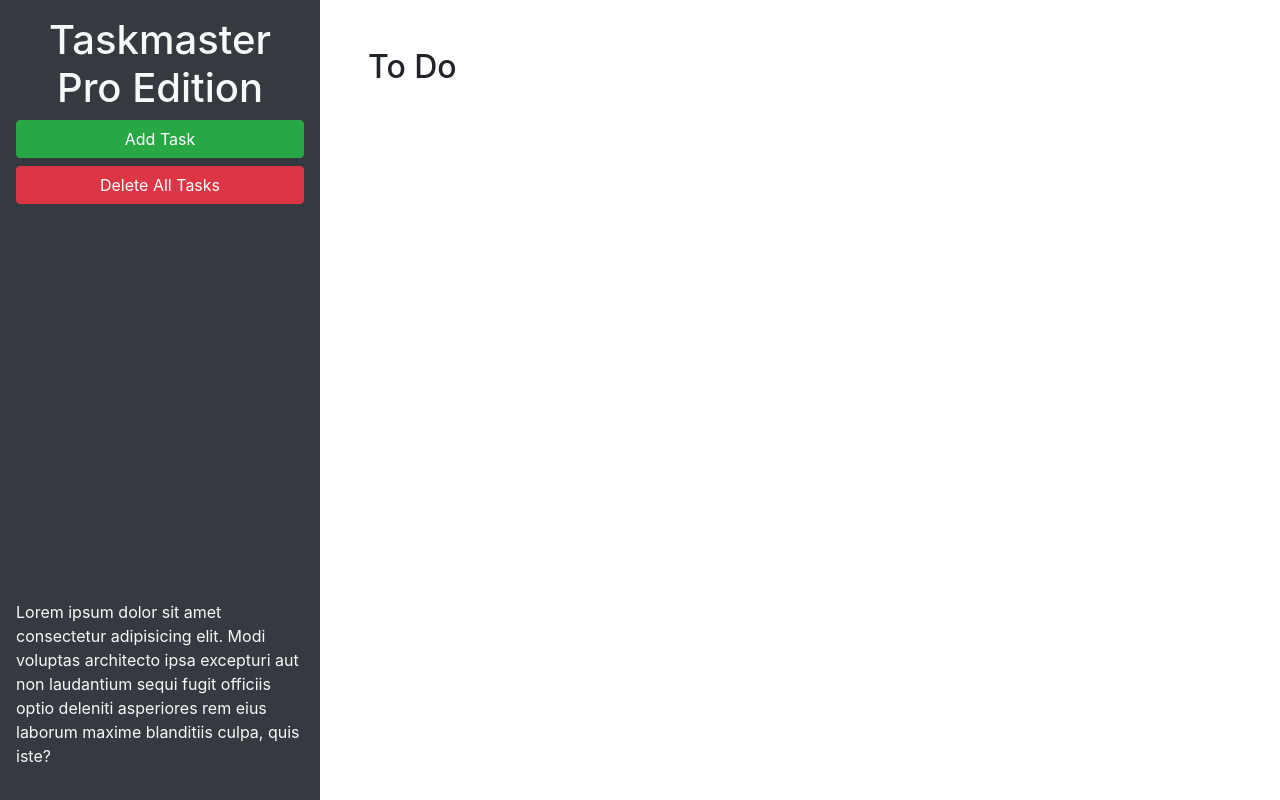
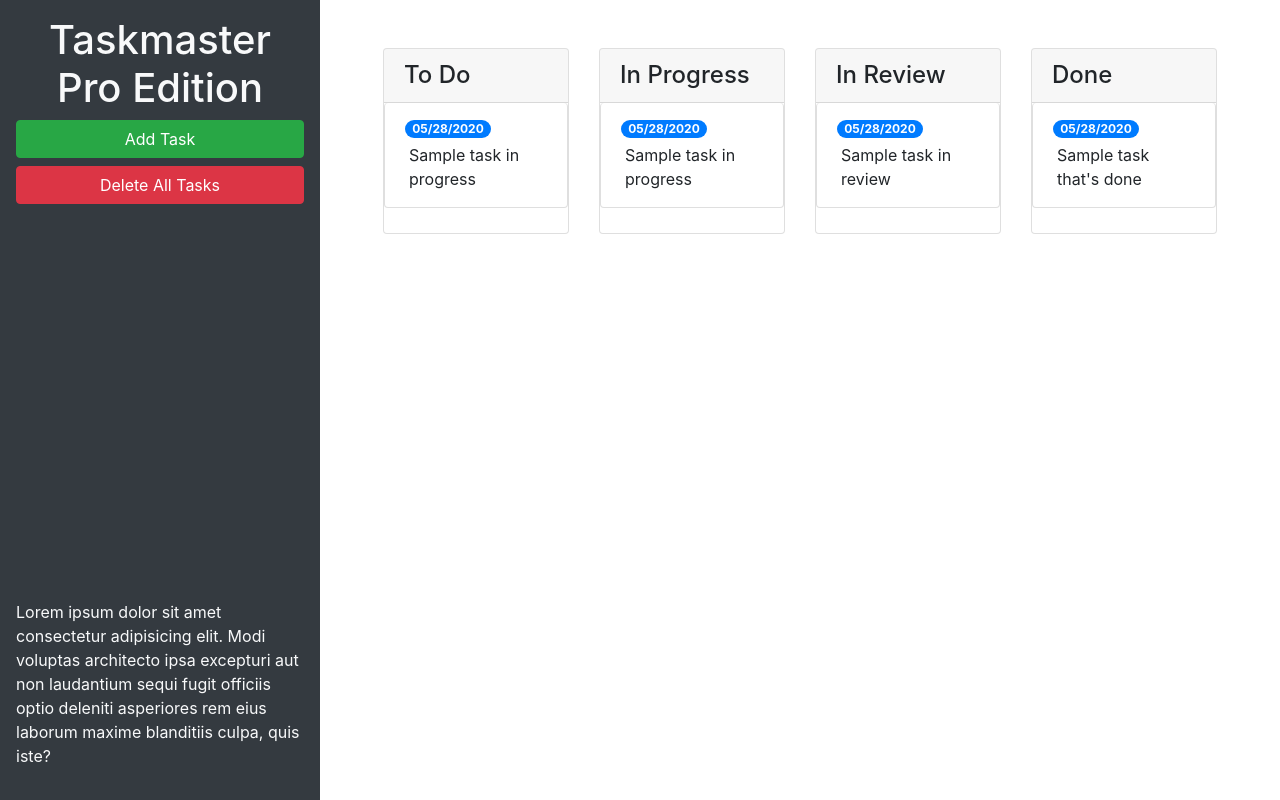
Before and after one commit to melissadaska/taskmaster-pro, a plain HTML site: page index.html in a window 1280 px wide. Drawn offline with nearby package versions, Linux system fonts and the light colour scheme.

Commit message:
add bootstrap components

```diff
--- a/index.html
+++ b/index.html
@@ -24,9 +24,67 @@
       </p>
     </header>
     <main class="col-12 col-lg-9">
-      <div class="m-5">
-        <h2>To Do</h2>
-        <ul id="list-toDo" class="list-group"> </ul>
+      <div class="m-5 row justify-content-around">
+        <!-- todo start -->
+        <div class="col-12 col-md-6 col-xl-3 mb-3">
+          <div class="card">
+            <h4 class="card-header">
+              To Do
+            </h4>
+            <ul id="list-toDo" class="list-group">
+              <li class="list-group-item">
+                <span class="badge badge-primary badge-pill">05/28/2020</span>
+                <p class="m-1">Sample task in progress</p>
+              </li>
+            </ul>
+          </div>
+        </div>
+        <!-- todo end -->
+        <!-- in progress start -->
+        <div class="col-12 col-md-6 col-xl-3 mb-3">
+          <div class="card">
+            <h4 class="card-header">
+              In Progress
+            </h4>
+            <ul id="list-inProgress" class="list-group">
+              <li class="list-group-item">
+                <span class="badge badge-primary badge-pill">05/28/2020</span>
+                <p class="m-1">Sample task in progress</p>
+              </li>
+            </ul>
+          </div>
+        </div>
+        <!-- in progress end -->
+        <!-- in review start -->
+        <div class="col-12 col-md-6 col-xl-3 mb-3">
+          <div class="card">
+            <h4 class="card-header">
+              In Review
+            </h4>
+            <ul id="list-inReview" class="list-group">
+              <li class="list-group-item">
+                <span class="badge badge-primary badge-pill">05/28/2020</span>
+                <p class="m-1">Sample task in review</p>
+              </li>
+            </ul>
+          </div>
+        </div>
+        <!-- in review end -->
+        <!-- done start -->
+        <div class="col-12 col-md-6 col-xl-3 mb-3">
+          <div class="card">
+            <h4 class="card-header">
+              Done
+            </h4>
+            <ul id="list-done" class="list-group">
+              <li class="list-group-item">
+                <span class="badge badge-primary badge-pill">05/28/2020</span>
+                <p class="m-1">Sample task that's done</p>
+              </li>
+            </ul>
+          </div>
+        </div>
+        <!-- done end -->
       </div>
     </main>
   </div>
@@ -46,11 +104,11 @@
           <form>
             <div class="form-group">
               <label for="modalTaskDescription">Task description</label>
-              <textarea id="modalTaskDescription" rows="3"></textarea>
+              <textarea id="modalTaskDescription" rows="3" class="form-control"></textarea>
             </div>
             <div class="form-group">
               <label for="modalDueDate">Due date</label>
-              <input type="text" id="modalDueDate" placeholder="mm/dd/yyyy" autocomplete="off" />
+              <input type="text" class="form-control" id="modalDueDate" placeholder="mm/dd/yyyy" autocomplete="off" />
             </div>
           </form>
         </div>
```
